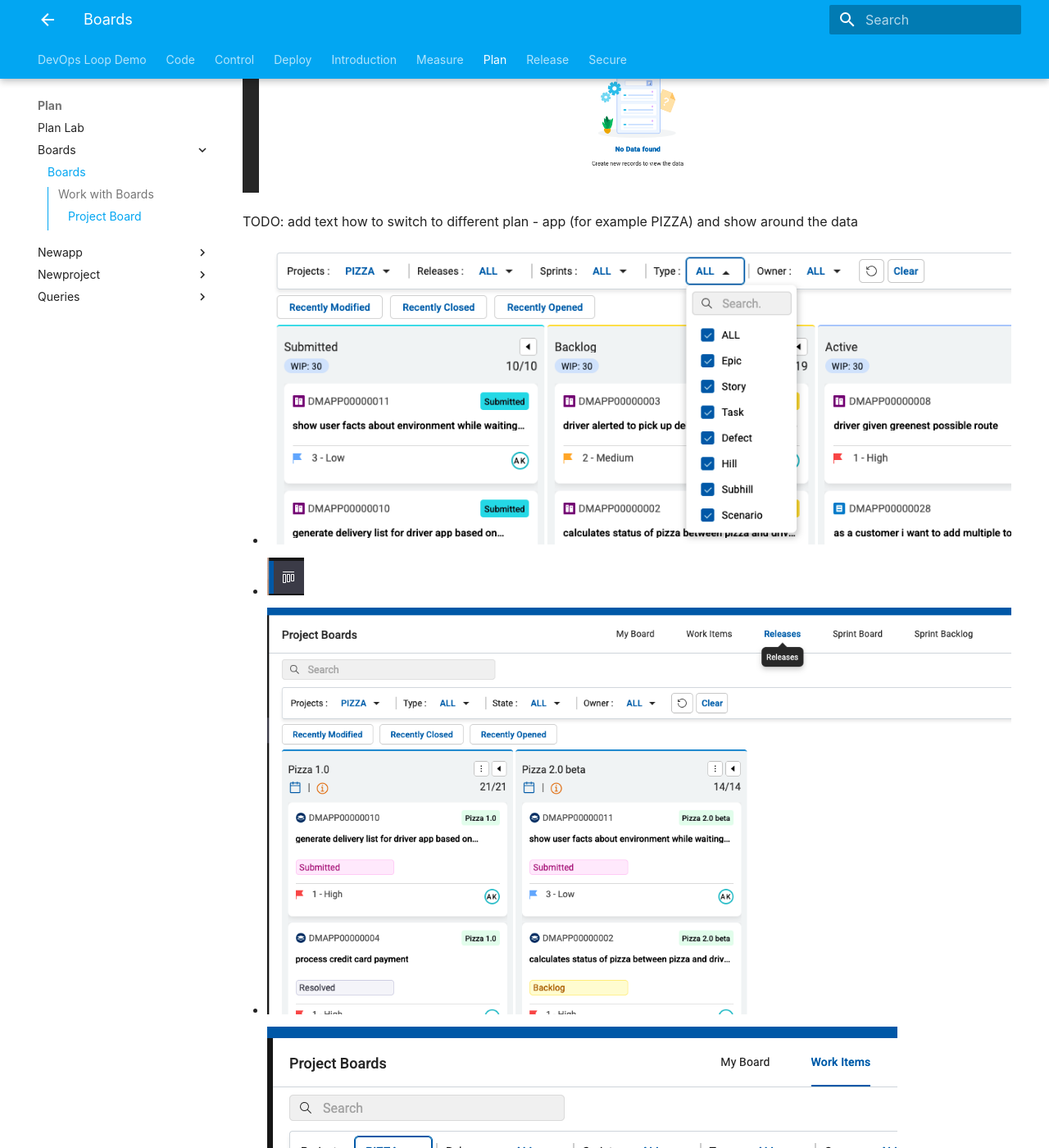
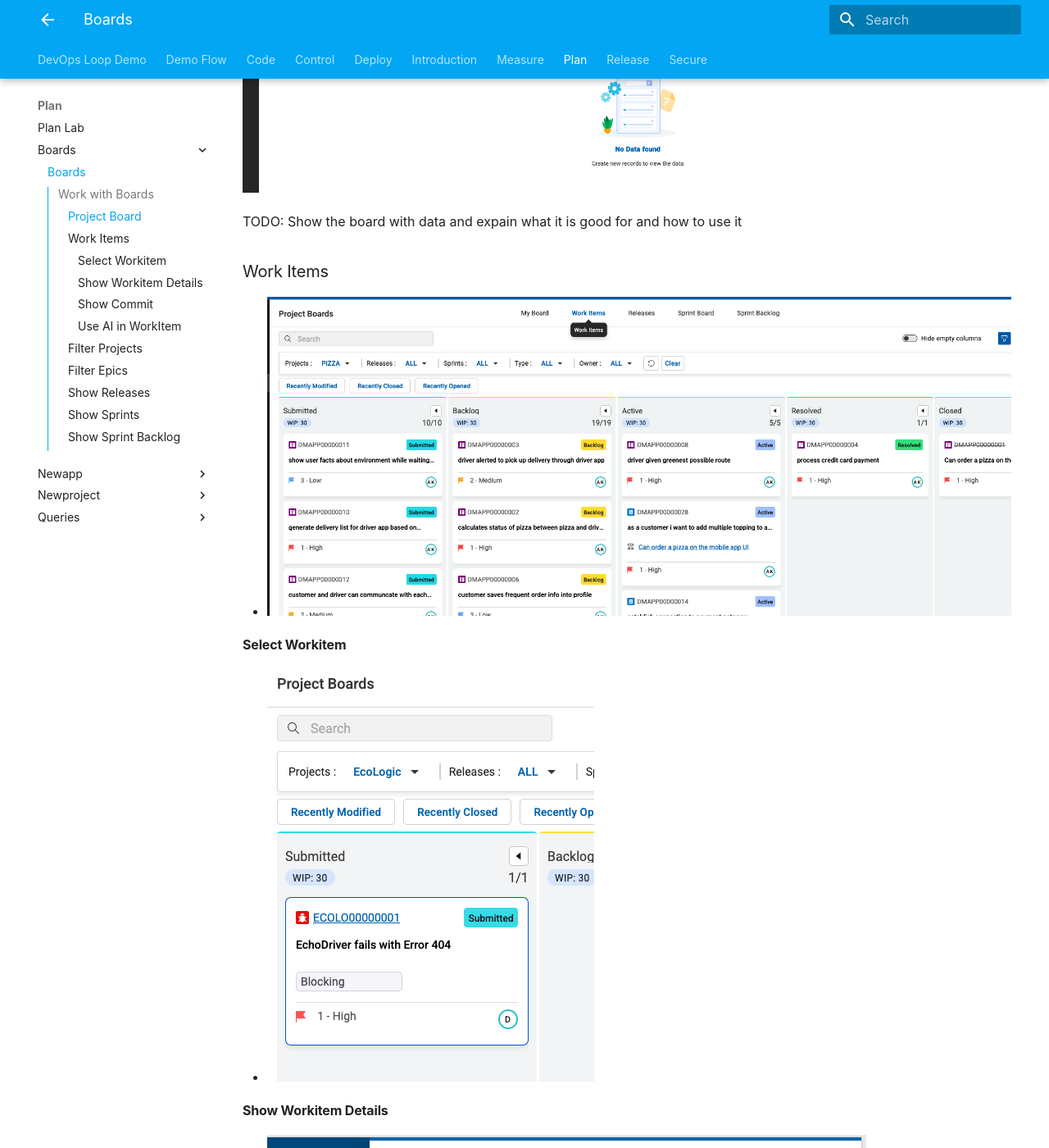
Before and after one commit to DevOpsAutomationLabs/EchoLogic_DemoApp, an MkDocs documentation site: the page built from docs/plan/boards/index.md, in a window 1280 px wide and 1400 px high, scrolled down 705 px. Shown: the whole window at 82% size. Built offline with MkDocs 1.6.1 and Material for MkDocs 9.7.7, drawn with Linux system fonts in a browser that asks for light colours; some of the changed text lies outside the part shown.

Commit message:
first draft of demo flow

```diff
--- a/docs/plan/boards/index.md
+++ b/docs/plan/boards/index.md
@@ -13,12 +13,40 @@
 The initial view is your My Board view which will show worktitems that are assigned to you. As we newly started the board is empty.
 ![myWork Board](media/Plan_ProjectBoard_myBoard.png)
 
-TODO: add text how to switch to different plan - app (for example PIZZA) and show around the data
+TODO: Show the board with data and expain what it is good for and how to use it
+
+### Work Items
+
+- ![Board workitems](media/Plan_ProjectBoard_WorkItems.png)
+
+#### Select Workitem
+
+- ![Select WorkItem from Board](media/PLAN_Boards_SelectWI.png)
+
+#### Show Workitem Details
+
+- ![Show Workitem Details](media/PLAN_Board_ShowWI_Detail.png)
+
+#### Show Commit
+
+#### Use AI in WorkItem
+
+### Filter Projects
+
+- ![Board Selec Project](media/Plan_ProjectBoard_SelectProject.png)
+
+### Filter Epics
 
 - ![Board filter](media/Plan_ProjectBoard_Filterbar.png)
-- ![Board icon](media/Plan_ProjectBoard_Icon.png)
+
+### Show Releases
+
 - ![Board Releases](media/Plan_ProjectBoard_Releases.png)
-- ![Board Selec Project](media/Plan_ProjectBoard_SelectProject.png)
+
+### Show Sprints
+
 - ![Board Sprint Board](media/Plan_ProjectBoard_SprintBoard.png)
+
+### Show Sprint Backlog
+
 - ![Board Sprint Backlog](media/Plan_ProjectBoard_SprintBacklog.png)
-- ![Board workitems](media/Plan_ProjectBoard_WorkItems.png)
```
Also changed, not shown: docs/demoflow.md (added, +84 -0 lines), docs/index.md (+2 -0 lines), docs/introduction/index.md (+1 -2 lines), docs/media/demoflow.png (added), docs/plan/boards/media/PLAN_Board_ShowWI_Detail.png (added), docs/plan/boards/media/PLAN_Boards_SelectWI.png (added).
